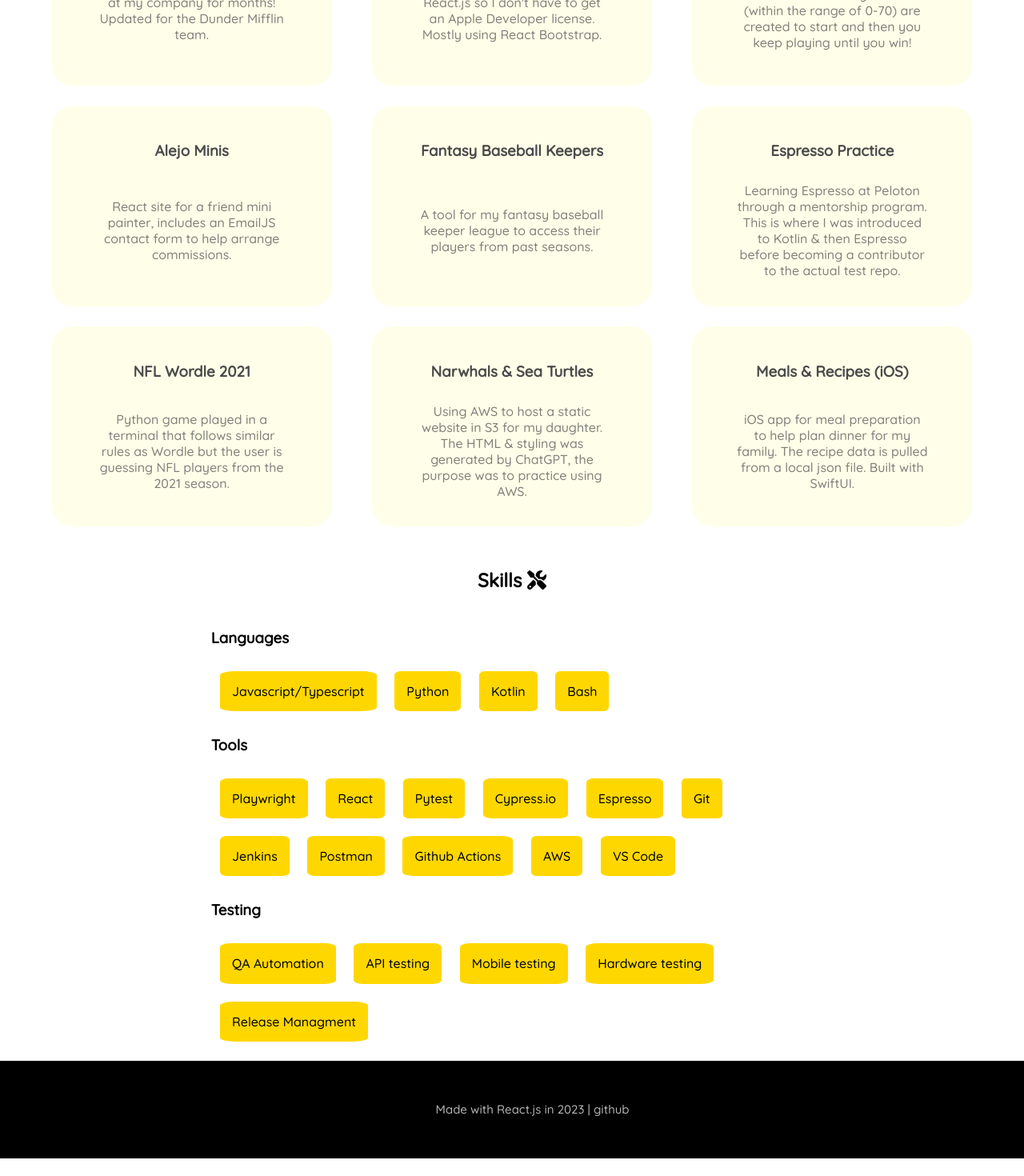
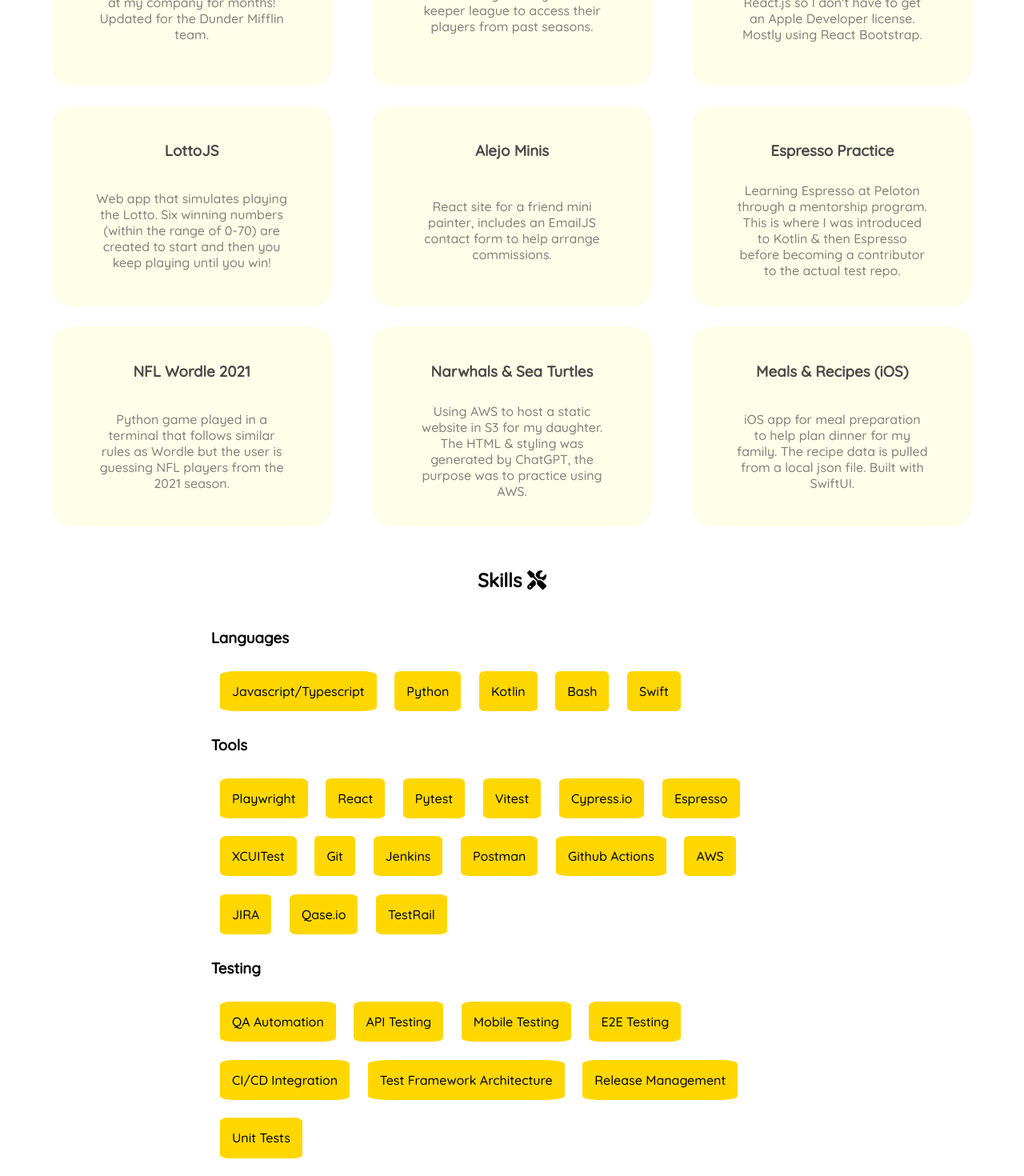
Before and after one commit to escosio/scottdantuono, a React (Create React App) app: page / in a window 1280 px wide. Shown: the part 840-2310 px from the top of the page at 80% size. Before the commit the page ends 2288 px from the top, so only its background shows below. Built offline with nearby package versions, Linux system fonts and the light colour scheme.

Commit message:
skills updates and remove resume/email

```diff
--- a/src/App.js
+++ b/src/App.js
@@ -11,6 +11,7 @@ function App() {
   return (
     <div className="App">
       <Navbar />
+      <main className="main-content">
         <Routes>
           <Route
             path="/"
@@ -29,6 +30,7 @@ function App() {
           <Route path="/skills" element={<Skills />} />
           <Route path="/about" element={<About />} />
         </Routes>
+      </main>
       <footer>
         <p>
           Made with React.js in 2023 |{" "}
--- a/src/components/Navbar.js
+++ b/src/components/Navbar.js
@@ -17,9 +17,9 @@ export const Navbar = () => {
         <li>
           <Link to="/skills">Skills</Link>
         </li>
-        <li>
+        {/* <li>
           <Link to="/contact">Contact</Link>
-        </li>
+        </li> */}
       </ul>
     </nav>
   );
--- a/src/components/Projects.js
+++ b/src/components/Projects.js
@@ -6,7 +6,12 @@ export const Projects = () => {
     {
       title: "Standup tool",
       desc: "Daily standup tool that we used at my company for months! Updated for the Dunder Mifflin team. ",
-      link: "https://standup-tool.vercel.app/"
+      link: "https://standup-tool.vercel.app/",
+    },
+    {
+      title: "Fantasy Baseball Keepers",
+      desc: "A tool for my fantasy baseball keeper league to access their players from past seasons.",
+      link: "https://two-hour-schmooze-react.vercel.app/",
     },
     {
       title: "Meals & Recipes (Web)",
@@ -22,11 +27,6 @@ export const Projects = () => {
       title: "Alejo Minis",
       desc: "React site for a friend mini painter, includes an EmailJS contact form to help arrange commissions.",
       link: "https://alejo-minis.vercel.app/",
-    },
-    {
-      title: "Fantasy Baseball Keepers",
-      desc: "A tool for my fantasy baseball keeper league to access their players from past seasons.",
-      link: "https://two-hour-schmooze-react.vercel.app/",
     },
     {
       title: "Espresso Practice",
--- a/src/components/Skills.js
+++ b/src/components/Skills.js
@@ -1,26 +1,35 @@
 import React from "react";
 
 export const Skills = () => {
-  const langs = ["Javascript/Typescript", "Python", "Kotlin", "Bash"];
+  const langs = ["Javascript/Typescript", "Python", "Kotlin", "Bash", "Swift"];
+
   const tools = [
     "Playwright",
     "React",
     "Pytest",
+    "Vitest",
     "Cypress.io",
     "Espresso",
+    "XCUITest",
     "Git",
     "Jenkins",
     "Postman",
     "Github Actions",
     "AWS",
-    "VS Code",
+    "JIRA",
+    "Qase.io",
+    "TestRail",
   ];
+
   const testing = [
     "QA Automation",
-    "API testing",
-    "Mobile testing",
-    "Hardware testing",
-    "Release Managment",
+    "API Testing",
+    "Mobile Testing",
+    "E2E Testing",
+    "CI/CD Integration",
+    "Test Framework Architecture",
+    "Release Management",
+    "Unit Tests",
   ];
   return (
     <div id="skills" className="skills section">
--- a/src/components/SocialLinks.js
+++ b/src/components/SocialLinks.js
@@ -14,16 +14,16 @@ function SocialLinks() {
           <i class="fa-brands fa-github" style={{ color: "#000000" }}></i>
         </a>
       </li>
-      <li>
+      {/* <li>
         <a href="mailto: scottd26@gmail.com" target="_blank">
           <i class="fa-regular fa-envelope"></i>
         </a>
-      </li>
-      <li>
+      </li> */}
+      {/* <li>
         <a href={resume} download="scottdantuono.pdf">
           <i class="fa-solid fa-file"></i>
         </a>
-      </li>
+      </li> */}
     </div>
   );
 }
--- a/src/css/App.css
+++ b/src/css/App.css
@@ -1,6 +1,9 @@
 .App {
   text-align: center;
   font-family: "Quicksand", sans-serif;
+  display: flex;
+  flex-direction: column;
+  min-height: 100vh;
 }
 
 .App p {
@@ -153,6 +156,10 @@ ul {
   background-color: gold;
 }
 
+.main-content {
+  flex: 1;
+}
+
 footer {
   width: 100%;
   padding: 2%;
```
Lines whose indentation alone changed are shown as unchanged.
